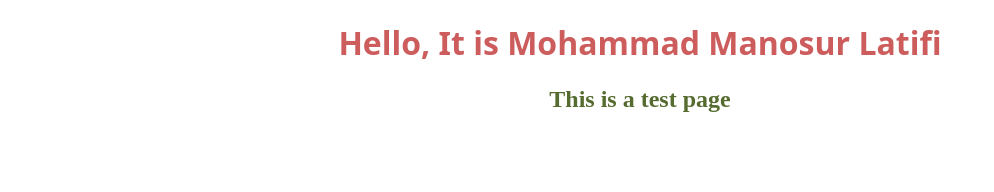
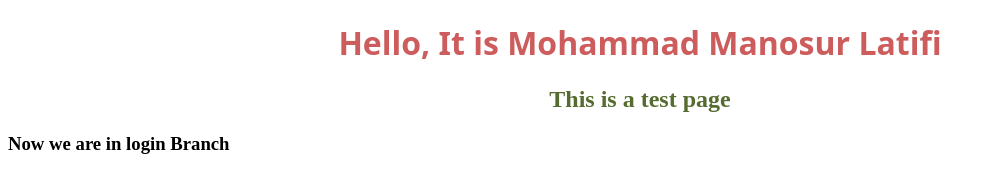
Before and after one commit to ita-design/gitpro, a plain HTML site: page index.html in a window 1280 px wide. Shown: the whole page, without its empty margins (0-994 px from the left). Drawn offline with Linux system fonts and the light colour scheme.

Commit message:
Being to Branch login

```diff
--- a/index.html
+++ b/index.html
@@ -9,5 +9,6 @@
 <body>
     <H1 class="m">Hello, It is Mohammad Manosur Latifi</H1>
     <h2 class="message">This is a test page</h2>
+    <h3> Now we are in login Branch</h3>
 </body>
 </html>
```
